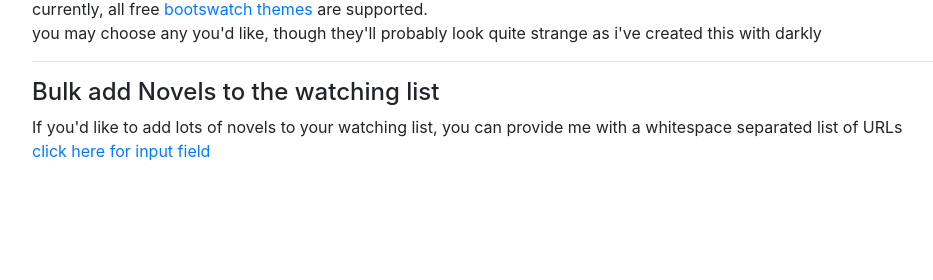
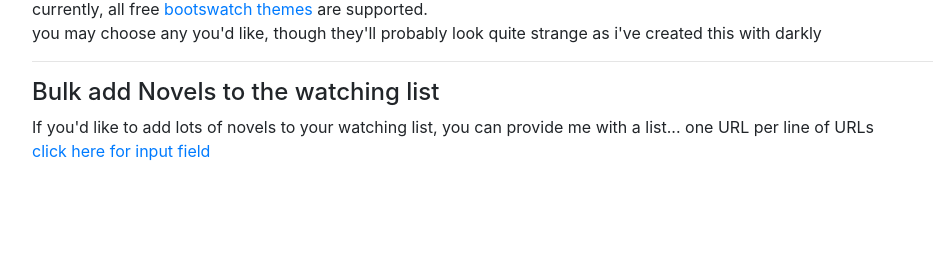
Before and after one commit to wohlben/novels, a Django app: template profiles/templates/profiles/profile.html in a window 1280 px wide. Shown: the part 520-800 px from the top of the page, without its empty margins (53-986 px from the left). Run offline with Django 3.2, Linux system fonts and the light colour scheme; the template is opened without the code that fills it: values that come from a table or form of the project are taken from there, others are empty; parts of the project's set-up code (start-up, migrations or seed data) failed here and were passed over; some libraries are stand-ins or nearby versions.

Commit message:
fix incorrect info

```diff
--- a/profiles/templates/profiles/profile.html
+++ b/profiles/templates/profiles/profile.html
@@ -45,7 +45,7 @@ Profile: {{ request.user.username }}
   <hr />
   <h4>Bulk add Novels to the watching list</h4>
   <p>
-    If you'd like to add lots of novels to your watching list, you can provide me with a whitespace separated list
+    If you'd like to add lots of novels to your watching list, you can provide me with a list... one URL per line
     of URLs
     <br />
     <a ic-replace-target=true href="#" title="get the bulk watch input field" ic-get-from="{% url 'profiles:bulk-watch-component' %}">click here for input field</a>
```
